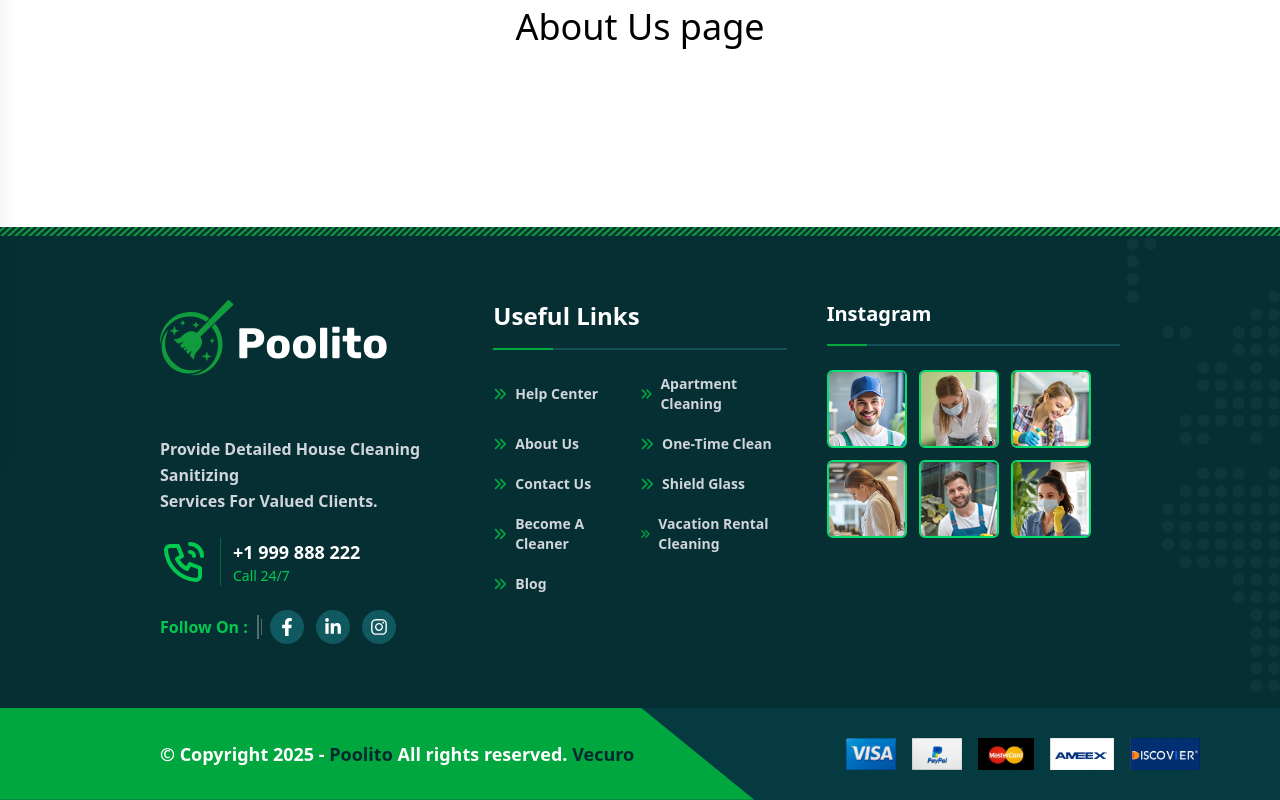
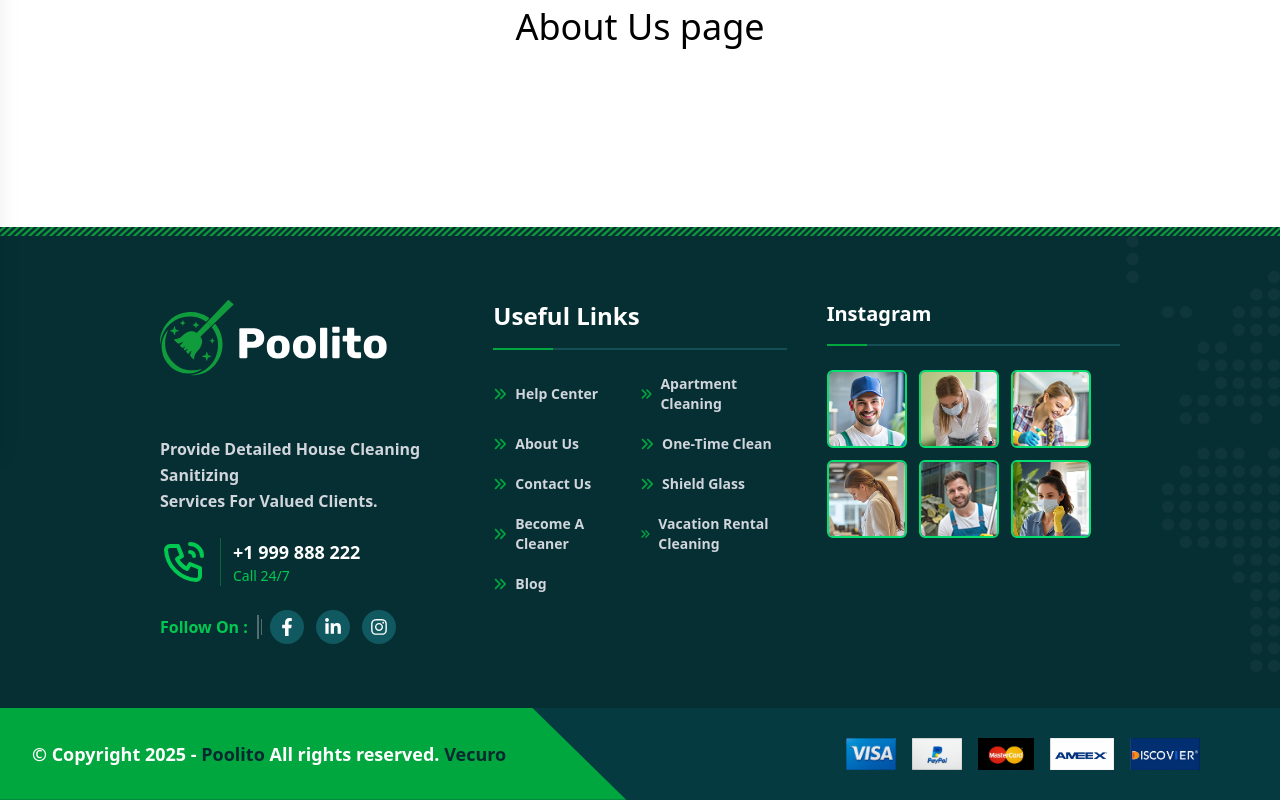
Before and after one commit to Butter002/vecurosoft-App, a React (Vite) app: page /AboutUs in a window 1280 px wide. Shown: the part 361-1161 px from the top of the page. Built offline with nearby package versions, Linux system fonts and the light colour scheme.

Commit message:
home page complete with responsive

```diff
--- a/src/HomeSetion/team.css
+++ b/src/HomeSetion/team.css
@@ -5,8 +5,13 @@
   .blog {
       clip-path: polygon(0 0, 85%  0%, 100% 100%, 0 100%);
   }
-  @media (max-width: 768px) {
-    .blog {
+
+
+  .subfooter {
+      clip-path: polygon(0 0, 85%  0%, 100% 100%, 0 100%);
+  }
+  @media (max-width: 1024px) {
+    .subfooter {
       clip-path: none;
     }
   }
--- a/src/components/Footer.jsx
+++ b/src/components/Footer.jsx
@@ -15,7 +15,7 @@ const Footer = () => {
   return (
     <footer className="bg-[#062f33] text-white overflow-hidden relative">
       <img src={lineshep} alt=""  />
-      <img src={map} className="absolute -right-115 -top-15" alt="" />
+      <img src={map} className="absolute -right-115 -top-20"/>
       {/* Main Footer Section */}
       <div className="md:grid grid-cols-1 flex flex-col  gap-10 md:grid-cols-2 lg:grid-cols-3  px-6 xl:px-40 py-16">
 
@@ -103,9 +103,9 @@ const Footer = () => {
         <div key={index} className="group overflow-hidden rounded-md border-2 border-green-400 relative">
         <div className="absolute hidden group-hover:flex justify-center items-center  bg-[rgba(27,235,93,0.5)] h-full w-full roup z-10">  <div className="text-3xl hover:text-green-600
         rounded-full h-15 w-15  hover:bg-white group flex items-center justify-center" ><FaSearchPlus /></div> </div>
-          <img src={`src/assets/team/${img}`} alt={`Insta ${index}`}
-          className="transition-transform md:w-100% w-full duration-500 group-hover:scale-110"/>
-          </div>
+        <img src={`src/assets/team/${img}`} alt={`Insta ${index}`}
+        className="transition-transform md:w-100% w-full duration-500 group-hover:scale-110"/>
+        </div>
 
             ))}
           </div>
@@ -114,12 +114,14 @@ const Footer = () => {
       </div>
 
       {/* Sub Footer Section */}
-      <div className="bg-[#063a41] flex gap-5 flex-col md:flex-row py-8  md:py-0  items-center z-10 justify-between text-lg text-white">
-         <div className=" bottom-0 left-0 md:bg-green-600  text-white  md:py-8 xl:pl-40 md:pr-30 md:px-8 blog  md:text-md text-md font-bold  ">
-          © Copyright 2025 - <span className="md:text-[#042a2f] text-green-500">Poolito</span> All rights reserved.
-          <span className="md:text-[#042a2f] text-green-500 "> Vecuro</span>
-        </div>
-        <div className="flex items-center gap-4 md:pr-20">
+      <div className="bg-[#063a41] flex gap-5 flex-col lg:flex-row py-8  md:py-0  items-center justify-center z-10 xl:justify-between text-lg text-white">
+
+      <div className=" bottom-0 left-0 xl:bg-green-600  text-white  md:py-8 2xl:pl-40 xl:pr-30 lg:px-8 subfooter  md:text-md text-md font-bold  ">
+      © Copyright 2025 - <span className="xl:text-[#042a2f] text-green-500">Poolito</span> All rights reserved.
+      <span className="xl:text-[#042a2f] text-green-500 "> Vecuro</span>
+      </div>
+
+        <div className="flex items-center gap-4 lg:mb-0 mb-4 xl:pr-20">
           {["visa.png", "paypal.png", "mastercard.png", "amex.png", "discover.png"].map((img, i) => (
             <img key={i} src={`src/assets/cards/${img}`} alt="card" className="lg:h-8 h-6" />
           ))}
--- a/src/components/Header.jsx
+++ b/src/components/Header.jsx
@@ -49,7 +49,7 @@ const Header = () => {
     <>
       {/* Topbar */}
       {showTopbar && (
-        <div className="bg-[#05444d] text-white font-thi text-base transition-all z-100 duration-300">
+        <div className="bg-[#05444d] text-white font-thi text-base transition-all z-99999 duration-300">
           <div className="mx-auto xl:px-30 px-15 topbar py-2 flex lg:justify-between justify-center items-center flex-wrap">
             <div className="hidden lg:flex items-center space-x-6 text-md">
               <div className="flex items-center font-bold text-xl space-x-2">
```
Also changed, not shown: src/assets/vector/circle.png (added).
